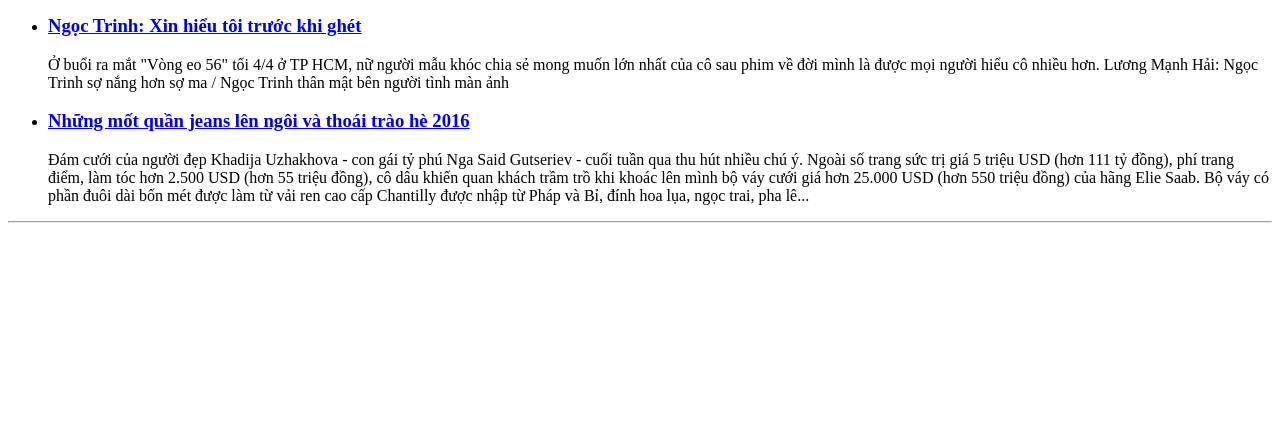
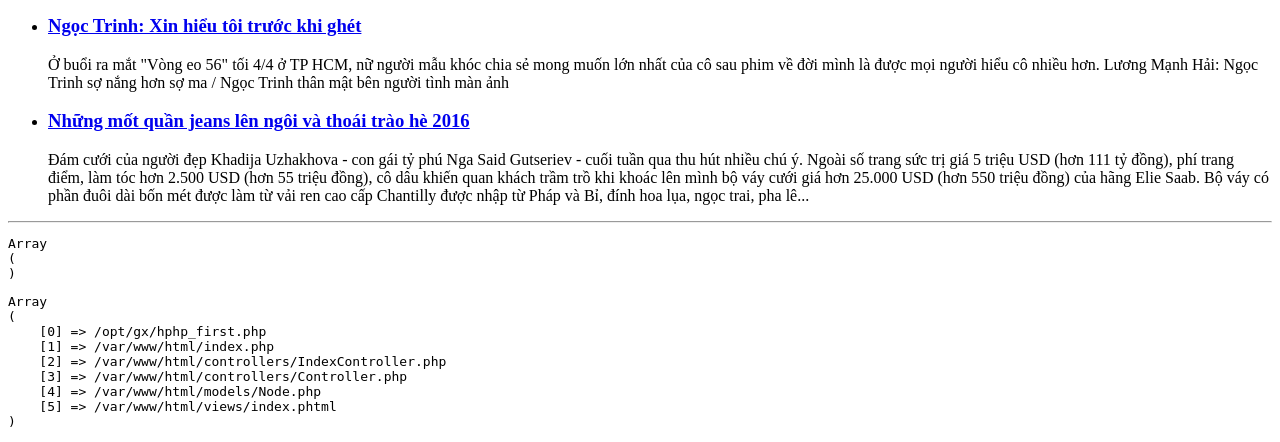
Before and after one commit to TechReCenter/Training, a PHP site: page /lession3/ in a window 1280 px wide. Shown: the part 914-1356 px from the top of the page. Before the commit the page ends 1137 px from the top, so only its background shows below. Run offline with PHP 8.4, Linux system fonts and the light colour scheme.

Commit message:
[lession3] Update controller, htaccess, fix style.

```diff
--- a/lession3/controllers/Controller.php
+++ b/lession3/controllers/Controller.php
@@ -5,6 +5,7 @@
 	var $controller;
 	var $action;
 	var $route;
+    var $view;
 
 	public function __construct($options = [])
     {
--- a/lession3/index.php
+++ b/lession3/index.php
@@ -50,11 +50,14 @@
     'route' => $route
   ));
 } else {
-  die("<strong>Error</strong>: controller <strong>{$controllerName}</strong> not found.");
+  exit("<strong>Error</strong>: controller <strong>{$controllerName}</strong> not found.");
 }
 
 if (method_exists($controllerInstance, $controllerAction)) {
-	$controllerInstance->{$controllerAction}();
+  $controllerInstance->$controllerAction();
 } else {
-	die("<strong>Error</strong>: action <strong>{$controllerName}->{$controllerAction}</strong> not found.");
+  exit("<strong>Error</strong>: action <strong>{$controllerName}->{$controllerAction}</strong> not found.");
 }
+
+trace($_REQUEST);
+trace(get_included_files());
```
Also changed, not shown: lession3/.htaccess. Lines whose indentation alone changed are shown as unchanged.
